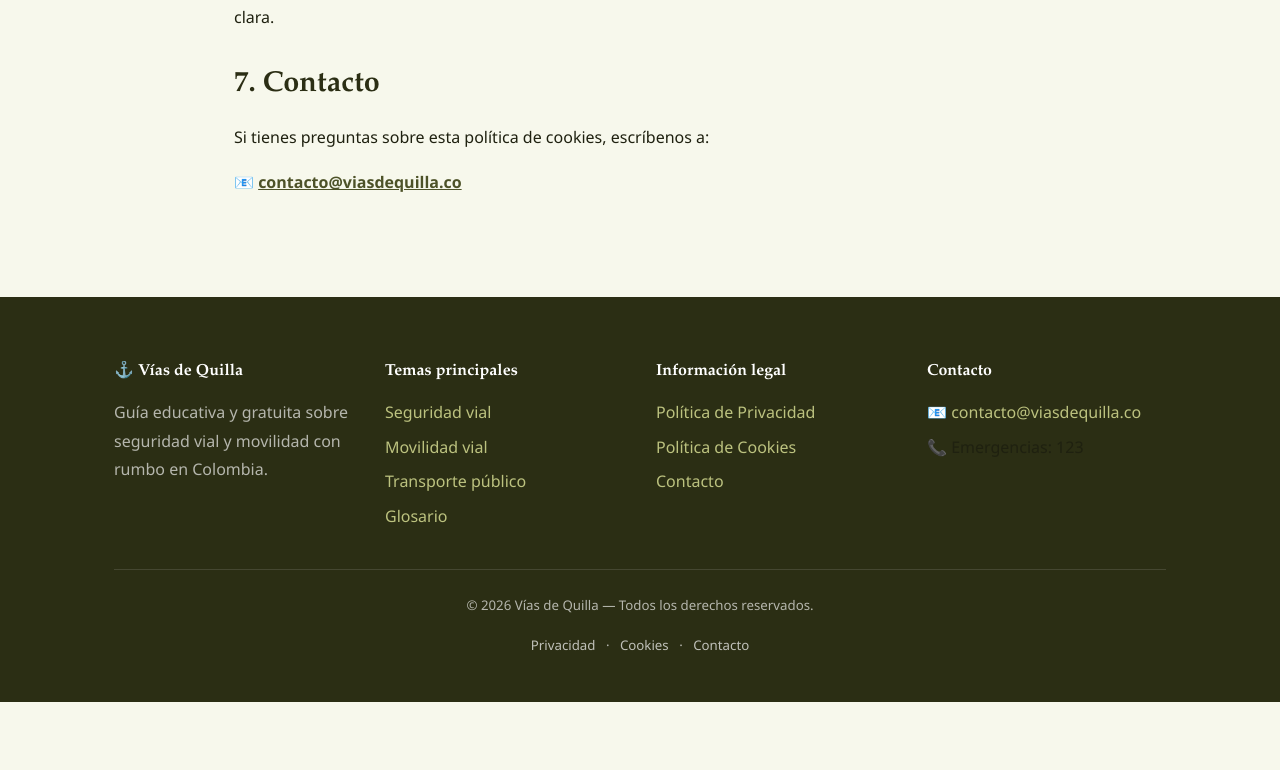
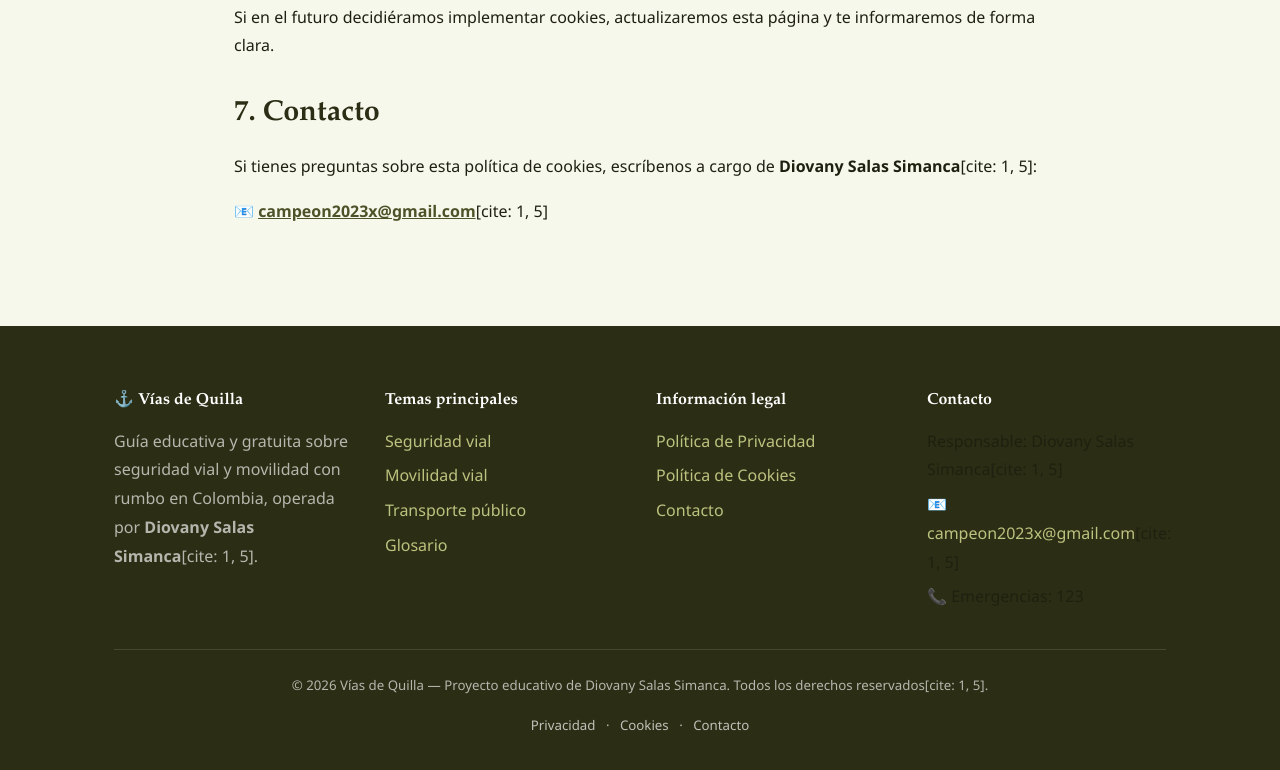
Before and after one commit to proyecto9292m/PSEEEPAGOS, a plain HTML site: page politicas-cookies.html in a window 1280 px wide. Shown: the part 1562-2332 px from the top of the page. Before the commit the page ends 2264 px from the top, so only its background shows below. Drawn offline with Linux system fonts and the light colour scheme.

Commit message:
Update cookie policy with author details

```diff
--- a/politicas-cookies.html
+++ b/politicas-cookies.html
@@ -4,7 +4,8 @@
 <meta charset="UTF-8">
 <meta name="viewport" content="width=device-width, initial-scale=1.0">
 <title>Política de Cookies | Vías de Quilla</title>
-<meta name="description" content="Política de cookies de Vías de Quilla. Este sitio no utiliza cookies ni scripts de seguimiento.">
+<meta name="description" content="Política de cookies de Vías de Quilla, administrada por Diovany Salas Simanca. Este sitio no utiliza cookies ni scripts de seguimiento.">
+<meta name="author" content="Diovany Salas Simanca">
 <meta name="robots" content="index, follow">
 <meta name="theme-color" content="#3a3d1e">
 <link rel="icon" href="img/favicon.ico" type="image/x-icon">
@@ -106,7 +107,7 @@ li{ margin-bottom:8px; color:var(--texto); }
         </div>
 
         <div class="aviso info">
-          <p><strong>Vías de Quilla</strong> es una guía educativa que <strong>no utiliza cookies</strong> ni tecnologías de seguimiento. Esta página explica qué son las cookies y por qué no las usamos.</p>
+          <p><strong>Vías de Quilla</strong> es una guía educativa operada por <strong>Diovany Salas Simanca</strong> (Barranquilla, Colombia) que <strong>no utiliza cookies</strong> de seguimiento ni publicidad[cite: 1, 5]. Esta página explica qué son las cookies y cómo se gestiona la privacidad en este sitio.</p>
         </div>
 
         <h2>1. ¿Qué son las cookies?</h2>
@@ -134,8 +135,8 @@ li{ margin-bottom:8px; color:var(--texto); }
         <p>Si en el futuro decidiéramos implementar cookies, actualizaremos esta página y te informaremos de forma clara.</p>
 
         <h2>7. Contacto</h2>
-        <p>Si tienes preguntas sobre esta política de cookies, escríbenos a:</p>
-        <p>📧 <a href="mailto:contacto@viasdequilla.co" style="color:var(--oliva-700); font-weight:600;">contacto@viasdequilla.co</a></p>
+        <p>Si tienes preguntas sobre esta política de cookies, escríbenos a cargo de <strong>Diovany Salas Simanca</strong>[cite: 1, 5]:</p>
+        <p>📧 <a href="mailto:campeon2023x@gmail.com" style="color:var(--oliva-700); font-weight:600;">campeon2023x@gmail.com</a>[cite: 1, 5]</p>
       </div>
     </section>
   </main>
@@ -143,13 +144,20 @@ li{ margin-bottom:8px; color:var(--texto); }
   <footer class="pie">
     <div class="contenedor">
       <div class="pie-rejilla">
-        <div><h4>⚓ Vías de Quilla</h4><p>Guía educativa y gratuita sobre seguridad vial y movilidad con rumbo en Colombia.</p></div>
+        <div><h4>⚓ Vías de Quilla</h4><p>Guía educativa y gratuita sobre seguridad vial y movilidad con rumbo en Colombia, operada por <strong>Diovany Salas Simanca</strong>[cite: 1, 5].</p></div>
         <div><h4>Temas principales</h4><ul><li><a href="index.html#seguridad">Seguridad vial</a></li><li><a href="index.html#movilidad">Movilidad vial</a></li><li><a href="index.html#transporte">Transporte público</a></li><li><a href="index.html#glosario">Glosario</a></li></ul></div>
         <div><h4>Información legal</h4><ul><li><a href="privacidad.html">Política de Privacidad</a></li><li><a href="politicas-cookies.html">Política de Cookies</a></li><li><a href="contacto.html">Contacto</a></li></ul></div>
-        <div><h4>Contacto</h4><ul><li>📧 <a href="mailto:contacto@viasdequilla.co">contacto@viasdequilla.co</a></li><li>📞 Emergencias: 123</li></ul></div>
+        <div>
+          <h4>Contacto</h4>
+          <ul>
+            <li>Responsable: Diovany Salas Simanca[cite: 1, 5]</li>
+            <li>📧 <a href="mailto:campeon2023x@gmail.com">campeon2023x@gmail.com</a>[cite: 1, 5]</li>
+            <li>📞 Emergencias: 123</li>
+          </ul>
+        </div>
       </div>
       <div class="pie-legal">
-        <p>© 2026 Vías de Quilla — Todos los derechos reservados.</p>
+        <p>© 2026 Vías de Quilla — Proyecto educativo de Diovany Salas Simanca. Todos los derechos reservados[cite: 1, 5].</p>
         <p><a href="privacidad.html">Privacidad</a> · <a href="politicas-cookies.html">Cookies</a> · <a href="contacto.html">Contacto</a></p>
       </div>
     </div>
```
